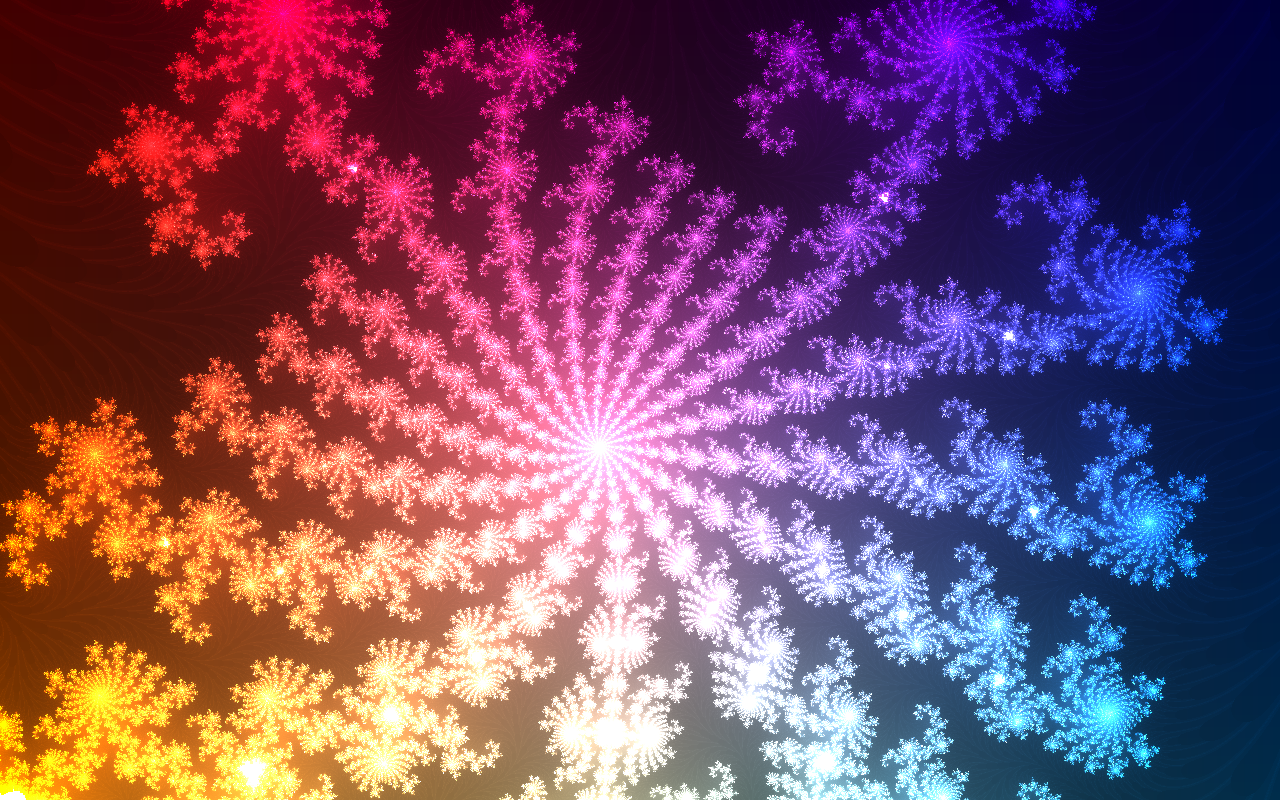
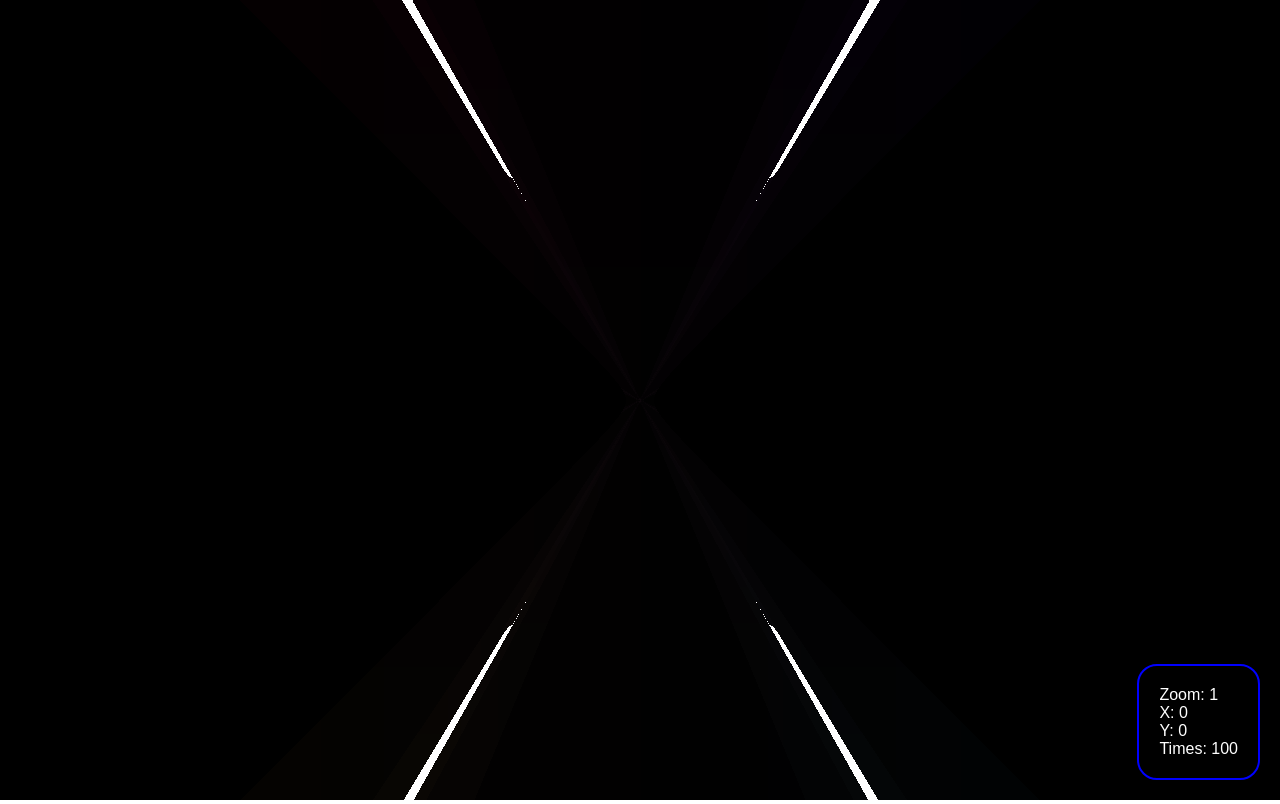
Before and after one commit to Christian-Adler/js_fractal, a plain HTML site: page index.html in a window 1280 px wide. Drawn offline with Linux system fonts and the light colour scheme.

Commit message:
add zoom per click

```diff
--- a/index.html
+++ b/index.html
@@ -8,11 +8,47 @@
             padding: 0;
             margin: 0;
             overflow: hidden;
+            font-family: Arial, serif;
         }
+
+        #info {
+            position: absolute;
+            bottom: 20px;
+            right: 20px;
+            padding: 20px;
+
+            border-radius: 20px;
+            border: 2px solid blue;
+            color: white;
+            background: rgba(0, 0, 0, 0.5);
+        }
+
+        #zoom:before {
+            content: "Zoom: ";
+        }
+
+        #translateX:before {
+            content: "X: ";
+        }
+
+        #translateY:before {
+            content: "Y: ";
+        }
+
+        #times:before {
+            content: "Times: ";
+        }
+
     </style>
 </head>
 <body>
 <canvas id="canvas" height="1000" width="1000"></canvas>
+<div id="info">
+    <div id="zoom">1</div>
+    <div id="translateX">0</div>
+    <div id="translateY">0</div>
+    <div id="times">1</div>
+</div>
 <script src="main.js"></script>
 </body>
 </html>
--- a/main.js
+++ b/main.js
@@ -1,10 +1,14 @@
+const zoomDiv = document.getElementById("zoom");
+const translateXDiv = document.getElementById("translateX");
+const translateYDiv = document.getElementById("translateY");
+const timesDiv = document.getElementById("times");
 const canvas = document.getElementById("canvas");
 const ctx = canvas.getContext("2d");
 
-const zoom = 100000; // 2000;
-const times = 2000;
-const scaleX = 0.233; //0.12
-const scaleY = 0.655; // 0.82
+let zoom = 1; // 100000 // 2000;
+let times = 10; // 2000;
+let translateX = 0; // 0.233; //0.12
+let translateY = 0; // 0.655; // 0.82
 
 const atom = (x, y, c) => {
   ctx.fillStyle = c;
@@ -12,6 +16,12 @@ const atom = (x, y, c) => {
 };
 
 function draw() {
+  times = Math.max(100, zoom / 100 * 2);
+  zoomDiv.innerHTML = zoom;
+  translateXDiv.innerHTML = translateX;
+  translateYDiv.innerHTML = translateY;
+  timesDiv.innerHTML = times;
+
   canvas.height = window.innerHeight;
   canvas.width = window.innerWidth;
 
@@ -22,8 +32,8 @@ function draw() {
 
   for (let y = 0; y < dimY; y++) {
     for (let x = 0; x < dimX; x++) {
-      const dx = (x - centerX) / zoom - scaleX;
-      const dy = (y - centerY) / zoom - scaleY;
+      const dx = (x - centerX) / zoom - translateX;
+      const dy = (y - centerY) / zoom - translateY;
 
       let a = dx;
       let b = dy;
@@ -57,3 +67,20 @@ window.addEventListener("resize", () => {
   clearTimeout(timer);
   timer = setTimeout(draw, 400);
 });
+
+window.addEventListener("click", (evt) => {
+  translateX += (window.innerWidth / 2 - evt.x) * (1 / zoom);
+  translateY += (window.innerHeight / 2 - evt.y) * (1 / zoom);
+  zoom *= 10;
+  draw();
+});
+window.addEventListener("contextmenu", (evt) => {
+  if (zoom >= 10) {
+    translateX -= (window.innerWidth / 2 - evt.x) * (1 / zoom);
+    translateY -= (window.innerHeight / 2 - evt.y) * (1 / zoom);
+    zoom /= 10;
+    draw();
+  }
+  evt.preventDefault();
+  return false;
+});
```
